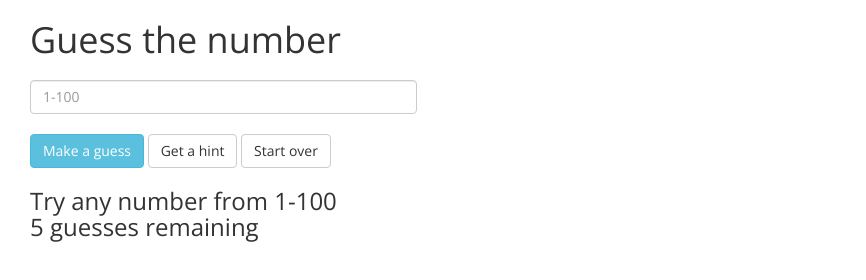
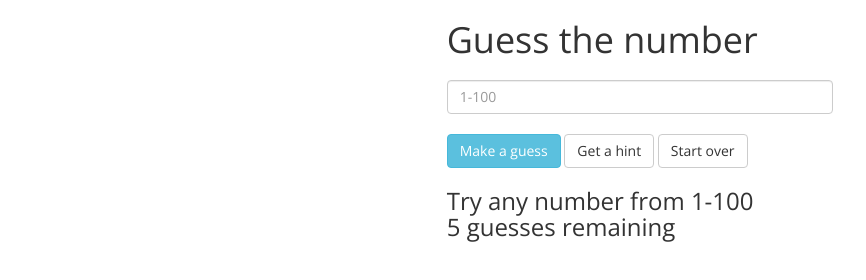
Before and after one commit to kriztynna/GuessingGame, a plain HTML site: page index.html in a window 1280 px wide. Shown: the whole page, without its empty margins (0-866 px from the left). Drawn offline with nearby package versions, Linux system fonts and the light colour scheme.

Commit message:
centered on page

```diff
--- a/index.html
+++ b/index.html
@@ -18,19 +18,19 @@
     <div class="container-fluid">
 
       <div class="row">
-        <div class="col-md-12">
+        <div class="col-md-4 col-md-offset-4">
           <h1>Guess the number</h1>
         </div> <!-- .col-md-12 -->
       </div> <!-- .row -->
 
       <div class="row">
-        <div class="col-md-4">
+        <div class="col-md-4 col-md-offset-4">
           <input type="text" id="guessBox" placeholder='1-100' class='form-control' />
         </div> <!-- .col-md-4 -->
       </div> <!-- .row -->
 
       <div class="row">
-        <div class="col-md-4">
+        <div class="col-md-4 col-md-offset-4">
           <button type='button' class="btn btn-info" id="guessButton">
             Make a guess
           </button>
@@ -44,14 +44,14 @@
       </div> <!-- .row -->
 
       <div class="row">
-        <div class="col-md-4">
+        <div class="col-md-4 col-md-offset-4">
           <h3 id='msg'>Try any number from 1-100</h3><!--contains hot/cold higher/lower msg-->
           <h3 id='guessCounter'><span id='guessesRemaining'>5</span> guesses remaining</h3>
         </div> <!-- .col-md-4 -->
       </div> <!-- .row -->
 
       <div class="row">
-        <div class="col-md-4">
+        <div class="col-md-4 col-md-offset-4">
           <h3 id='list'></h3><!-- container for the guesses -->
         </div> <!-- .col-md-4 -->
       </div> <!-- .row -->
```
